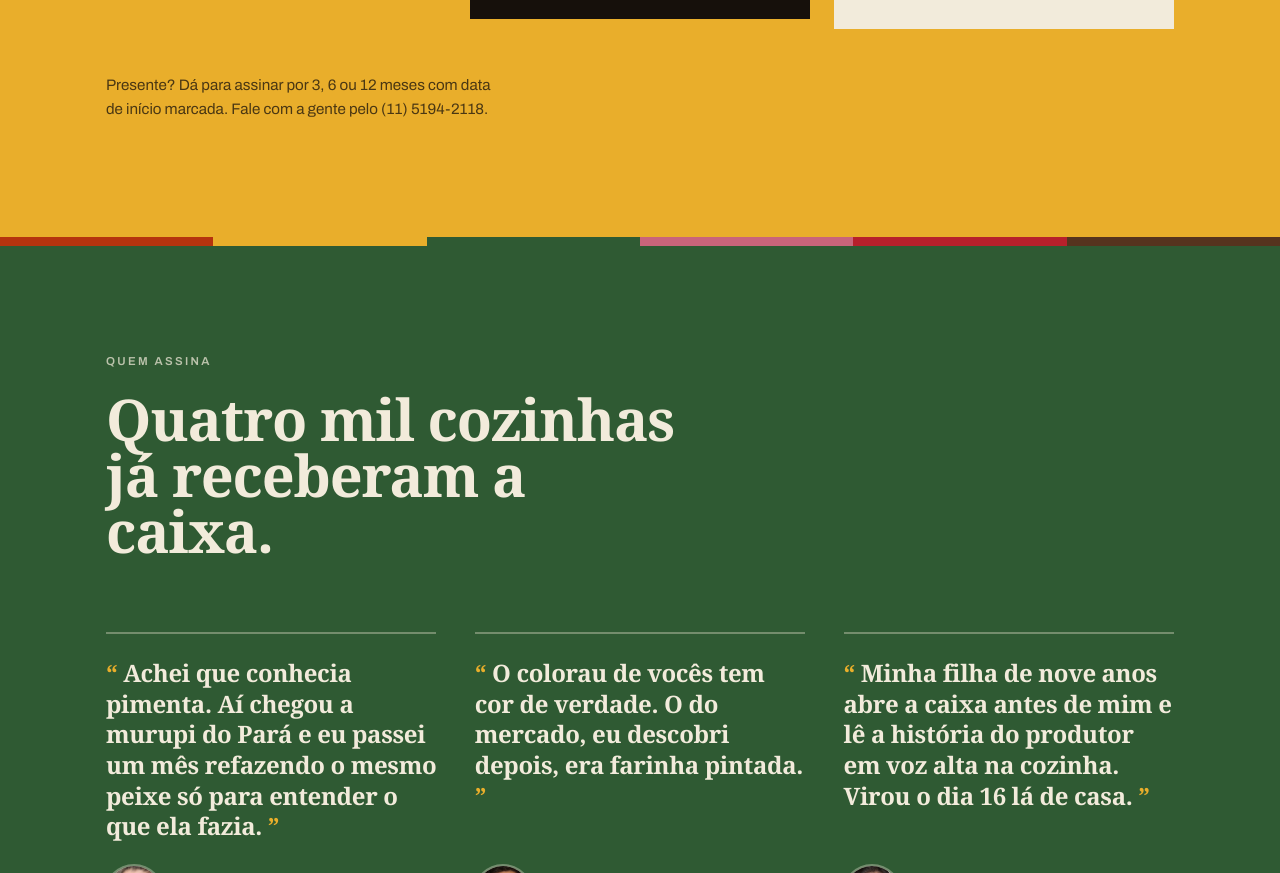
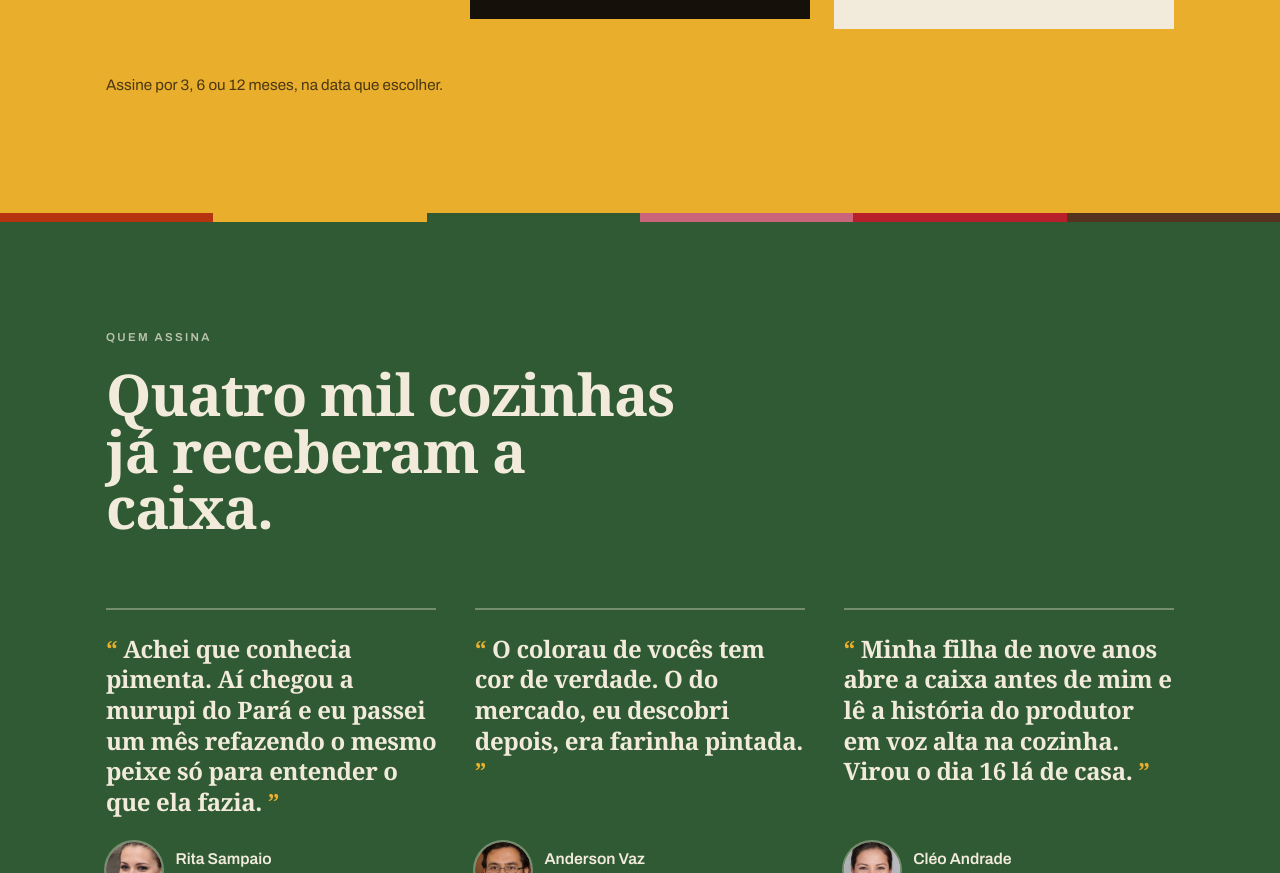
Before and after one commit to estudantepm3/clube-do-cheiro-verde-2, a plain HTML site: page index.html in a window 1280 px wide. Shown: the part 3495-4368 px from the top of the page. Drawn offline with Linux system fonts and the light colour scheme; a web font is replaced by a local one.

Commit message:
Alterando o copy dos planos

```diff
--- a/index.html
+++ b/index.html
@@ -233,8 +233,7 @@
       </div>
 
       <p class="planos__nota">
-        Presente? Dá para assinar por 3, 6 ou 12 meses com data de início marcada.
-        Fale com a gente pelo (11) 5194-2118.
+        Assine por 3, 6 ou 12 meses, na data que escolher.
       </p>
     </div>
   </section>
```
